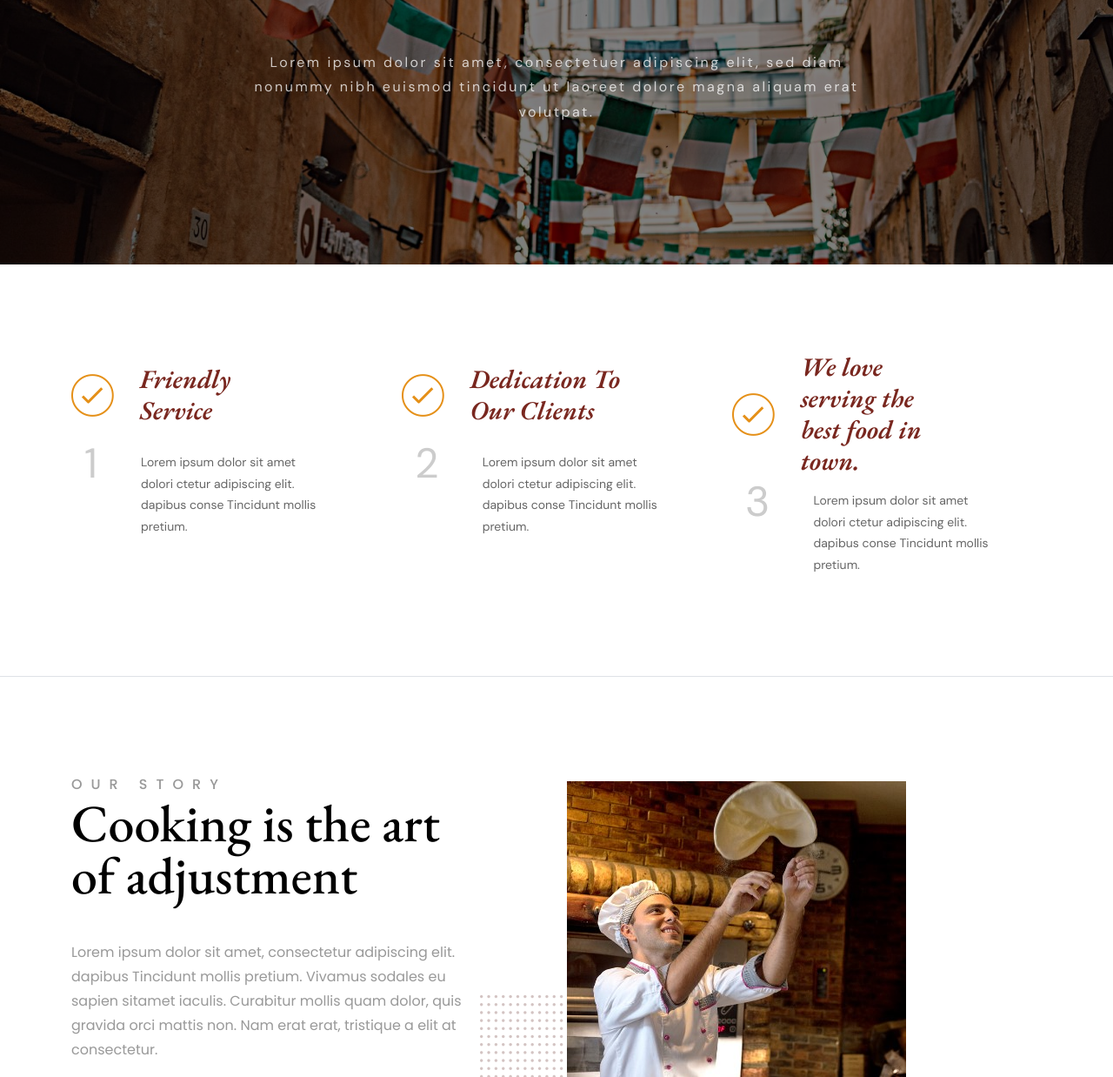
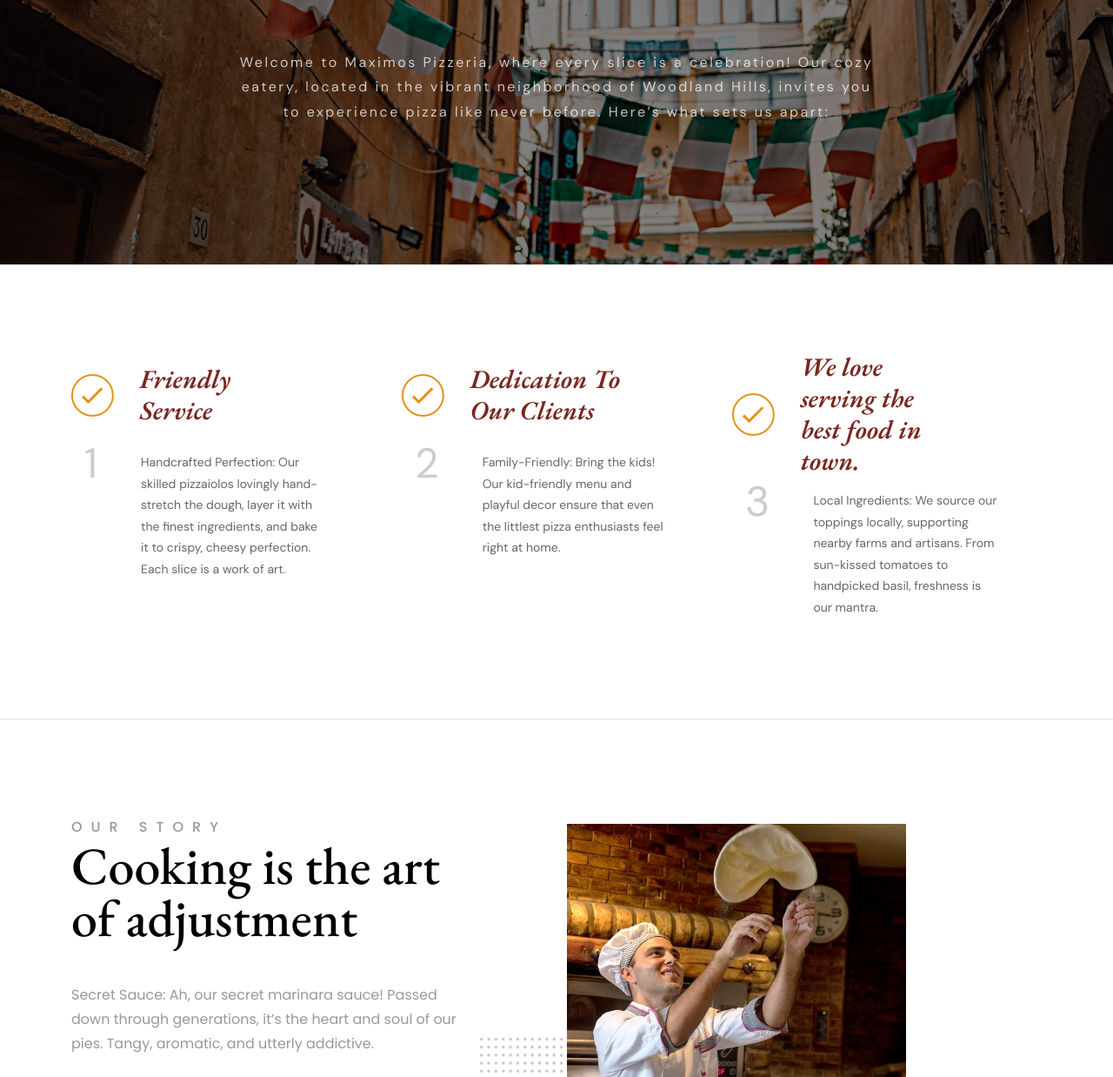
Before and after one commit to karltunmoreno/Maximos-Pizza, a plain HTML site: page index.html in a window 1280 px wide. Shown: the part 622-1860 px from the top of the page at 87% size. Drawn offline with nearby package versions, Linux system fonts and the light colour scheme; files whose address does not match are found by name.

Commit message:
new-text

```diff
--- a/index.html
+++ b/index.html
@@ -44,7 +44,7 @@
             <div class="col-auto">
               <!-- Start Header Top Address -->
               <div class="header-top-address">
-                <span class="sepetator-slash">Your address goes here.</span>
+                <span class="sepetator-slash">Address goes here.</span>
                 <span class="sepetator-slash"> Mon - Sun: 9:00 - 21:00</span>
               </div>
               <!-- End Header Top Address -->
@@ -54,7 +54,7 @@
               <!-- Start Header Top Info -->
               <div class="header-top-info">
                 <a class="sepetator-slash" href="mailto:demo@example.com"
-                  >food@example.com</a
+                  >Email us now</a
                 >
                 <a class="sepetator-slash" href="tel:+0123456789"
                   >+0123456789</a
@@ -272,9 +272,10 @@
               <h6 class="sub-title-small">Maximo's restaurant</h6>
               <h2 class="title">Natural & Delicious</h2>
               <p>
-                Lorem ipsum dolor sit amet, consectetuer adipiscing elit, sed
-                diam nonummy nibh euismod tincidunt ut laoreet dolore magna
-                aliquam erat volutpat.
+                Welcome to Maximos Pizzeria, where every slice is a celebration!
+                Our cozy eatery, located in the vibrant neighborhood of Woodland
+                Hills, invites you to experience pizza like never before. Here’s
+                what sets us apart:
               </p>
             </div>
           </div>
@@ -300,8 +301,10 @@
               <div class="promo-bottom">
                 <h3 class="promo-num">1</h3>
                 <p>
-                  Lorem ipsum dolor sit amet dolori ctetur adipiscing elit.
-                  dapibus conse Tincidunt mollis pretium.
+                  Handcrafted Perfection: Our skilled pizzaiolos lovingly
+                  hand-stretch the dough, layer it with the finest ingredients,
+                  and bake it to crispy, cheesy perfection. Each slice is a work
+                  of art.
                 </p>
               </div>
             </div>
@@ -320,8 +323,9 @@
               <div class="promo-bottom">
                 <h3 class="promo-num">2</h3>
                 <p>
-                  Lorem ipsum dolor sit amet dolori ctetur adipiscing elit.
-                  dapibus conse Tincidunt mollis pretium.
+                  Family-Friendly: Bring the kids! Our kid-friendly menu and
+                  playful decor ensure that even the littlest pizza enthusiasts
+                  feel right at home.
                 </p>
               </div>
             </div>
@@ -340,8 +344,9 @@
               <div class="promo-bottom">
                 <h3 class="promo-num">3</h3>
                 <p>
-                  Lorem ipsum dolor sit amet dolori ctetur adipiscing elit.
-                  dapibus conse Tincidunt mollis pretium.
+                  Local Ingredients: We source our toppings locally, supporting
+                  nearby farms and artisans. From sun-kissed tomatoes to
+                  handpicked basil, freshness is our mantra.
                 </p>
               </div>
             </div>
@@ -365,10 +370,9 @@
             </div>
             <div class="story-content-area">
               <p>
-                Lorem ipsum dolor sit amet, consectetur adipiscing elit. dapibus
-                Tincidunt mollis pretium. Vivamus sodales eu sapien sitamet
-                iaculis. Curabitur mollis quam dolor, quis gravida orci mattis
-                non. Nam erat erat, tristique a elit at consectetur.
+                Secret Sauce: Ah, our secret marinara sauce! Passed down through
+                generations, it’s the heart and soul of our pies. Tangy,
+                aromatic, and utterly addictive.
               </p>
 
               <div class="author-info">
```
Also changed, not shown: gallery.html (+1 -1 lines), menu.html (+1 -1 lines).
